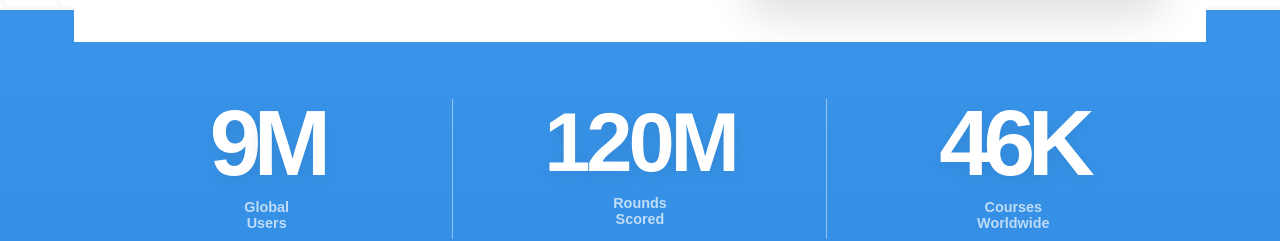
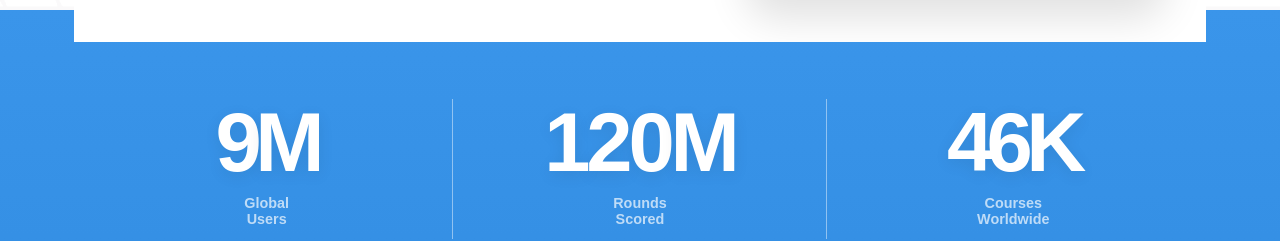
Before and after one commit to iaguilera92/GolfCoachLog, a React (Vite) app: page / in a window 1280 px wide. Shown: the part 2052-2293 px from the top of the page. Built offline with nearby package versions, Linux system fonts and the light colour scheme.

Commit message:
fix Video y Logo

```diff
--- a/src/components/Areas.jsx
+++ b/src/components/Areas.jsx
@@ -57,9 +57,9 @@ function Areas() {
                 width: "100%",
                 textAlign: "center",
                 fontSize: {
-                  xs: index === 1 ? "2.8rem" : "3.4rem",
-                  sm: index === 1 ? "4.2rem" : "4.6rem",
-                  md: index === 1 ? "5.2rem" : "5.8rem",
+                  xs: "2.8rem",
+                  sm: "4.2rem",
+                  md: "5.2rem",
                 },
                 fontWeight: 900,
                 fontFamily: "Roboto-BoldCondensed, sans-serif",
--- a/src/components/Cargando.jsx
+++ b/src/components/Cargando.jsx
@@ -2,6 +2,7 @@ import React, { useState, useEffect } from 'react';
 import { Box, useMediaQuery, useTheme } from '@mui/material';
 import { motion } from 'framer-motion';
 import "./css/Cargando.css";
+import golfCoachLogLogo from "../../logo-golfcoachlog.png";
 
 const Cargando = () => {
     const [glow, setGlow] = useState(false);
@@ -99,7 +100,7 @@ const Cargando = () => {
                 muted
                 loop
                 playsInline
-                src="/video-inicio.mp4"
+                src="/video-golf.mp4"
                 sx={{
                     position: 'absolute',
                     inset: 0,
@@ -137,7 +138,7 @@ const Cargando = () => {
                     }}
                 >
                     <motion.img
-                        src="/logo-golfcoachlog.png"
+                        src={golfCoachLogLogo}
                         alt="Golf Coach Log"
                         initial={{ y: 20, opacity: 0 }}
                         animate={showImage ? { y: 0, opacity: 1 } : {}}
--- a/src/components/Navbar.jsx
+++ b/src/components/Navbar.jsx
@@ -435,7 +435,7 @@ function Navbar({ contactoRef, informationsRef, videoReady }) {
                         letterSpacing: 0.3,
                       }}
                     >
-                      Bienvenid@ a ingsnt.cl
+                      Bienvenid@ a GolfCoachLog
                     </Typography>
                   </Box>
 
```
Also changed, not shown: 1 other file (tests, documents, lock files or other folders).
